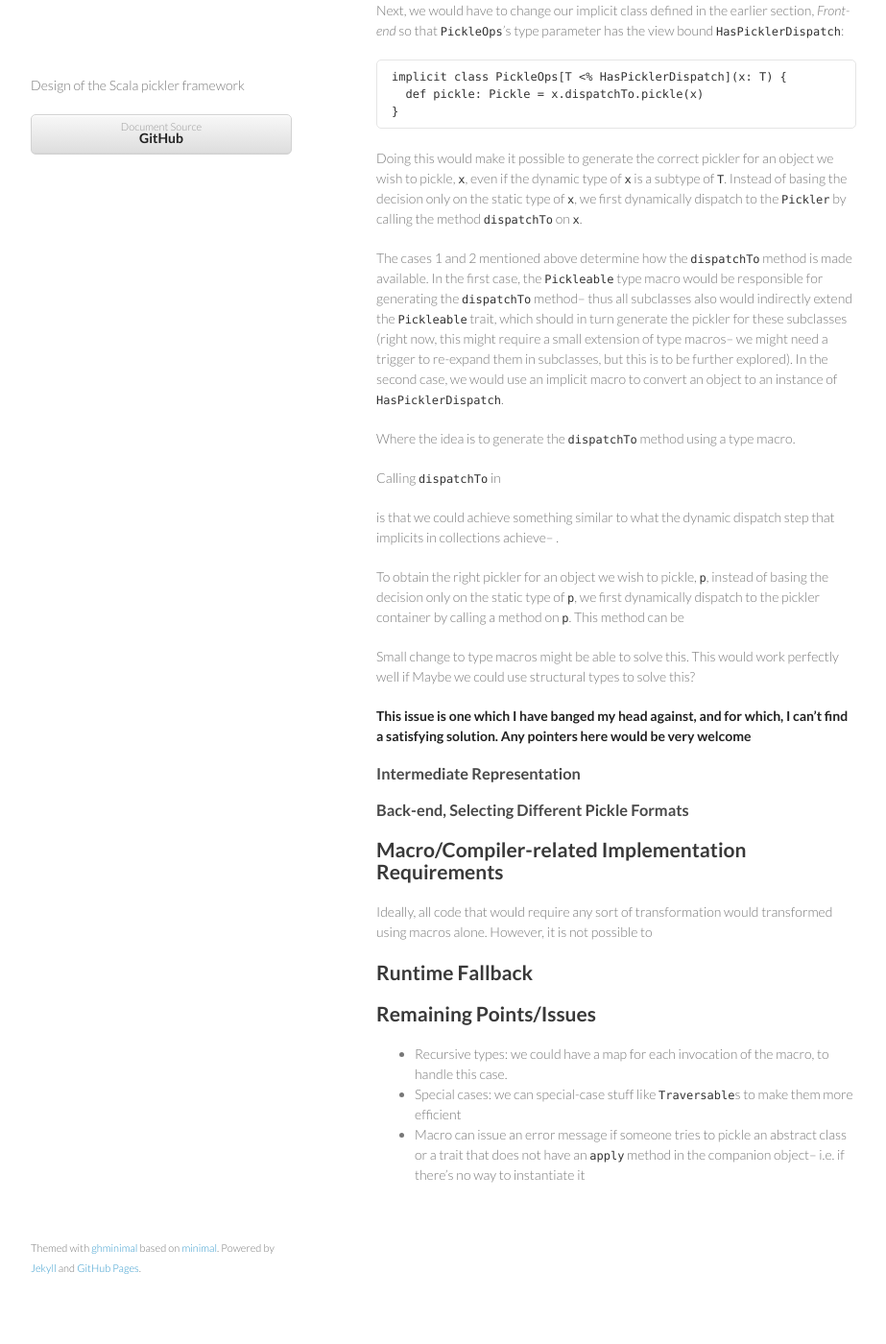
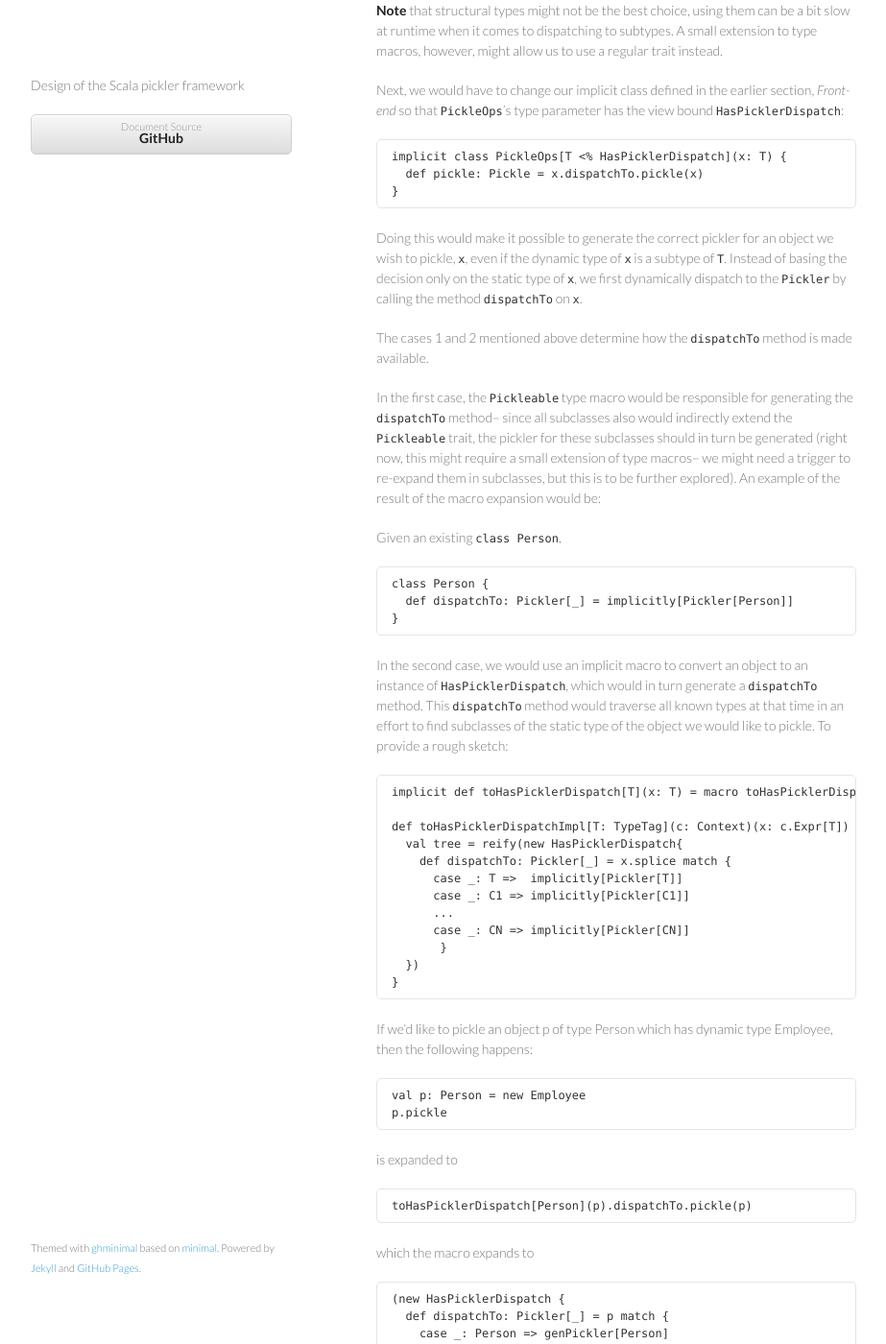
Before and after one commit to heathermiller/papers-documents, a Jekyll site: the page built from index.md, in a window 1280 px wide and 1400 px high, scrolled down 4934 px. Shown: the whole window at 96% size, without its empty margins (178-1101 px from the left). Built offline with Jekyll 4.4.1, drawn with Linux system fonts in a browser that asks for light colours; some of the changed text lies outside the part shown.

Commit message:
Finished up all generation-related bits

```diff
--- a/index.md
+++ b/index.md
@@ -234,6 +234,10 @@ a method `dispatchTo`:
 
     type HasPicklerDispatch { def dispatchTo: Pickler[_] }
 
+The result type of `dispatchTo` is an existential type since `Pickler` is
+invariant in its type parameter, and different subclasses will have to return
+picklers of different types.
+
 **Note** that structural types might not be the best choice, using them can be a
 bit slow at runtime when it comes to dispatching to subtypes. A small
 extension to type macros, however, might allow us to use a regular trait
@@ -254,44 +258,103 @@ dynamically dispatch to the `Pickler` by calling the method `dispatchTo` on
 `x`.
 
 The cases 1 and 2 mentioned above determine how the `dispatchTo` method is
-made available. In the first case, the `Pickleable` type macro would be
-responsible for generating the `dispatchTo` method-- thus all subclasses also
-would indirectly extend the `Pickleable` trait, which should in turn generate
-the pickler for these subclasses (right now, this might require a small
-extension of type macros-- we might need a trigger to re-expand them in
-subclasses, but this is to be further explored). In the second case, we would
-use an implicit macro to convert an object to an instance of
-`HasPicklerDispatch`.
+made available.
 
-Where the idea is to generate the `dispatchTo` method
-using a type macro.
+In the first case, the `Pickleable` type macro would be responsible for
+generating the `dispatchTo` method-- since all subclasses also would
+indirectly extend the `Pickleable` trait, the pickler for these subclasses
+should in turn be generated (right now, this might require a small extension
+of type macros-- we might need a trigger to re-expand them in subclasses, but
+this is to be further explored). An example of the result of the macro
+expansion would be:
 
+Given an existing `class Person`,
 
+    class Person {
+      def dispatchTo: Pickler[_] = implicitly[Pickler[Person]]
+    }
 
-Calling `dispatchTo` in
+In the second case, we would use an implicit macro to convert an object to an
+instance of `HasPicklerDispatch`, which would in turn generate a `dispatchTo`
+method. This `dispatchTo` method would traverse all known types at that time
+in an effort to find subclasses of the static type of the object we would like
+to pickle. To provide a rough sketch:
 
-is that we could achieve something similar to what the dynamic dispatch step that
-implicits in collections achieve-- .
+    implicit def toHasPicklerDispatch[T](x: T) = macro toHasPicklerDispatchImpl
 
-To obtain the right pickler for an object we wish to pickle, `p`, instead of basing the decision only on the static type of `p`, we first dynamically dispatch to the pickler container by calling a method on `p`. This method can be
+    def toHasPicklerDispatchImpl[T: TypeTag](c: Context)(x: c.Expr[T]) = {
+      val tree = reify(new HasPicklerDispatch{
+        def dispatchTo: Pickler[_] = x.splice match {
+          case _: T =>  implicitly[Pickler[T]]
+          case _: C1 => implicitly[Pickler[C1]]
+          ...
+          case _: CN => implicitly[Pickler[CN]]
+           }
+      })
+    }
 
-Small change to type macros might be able to solve this. This would work perfectly well if
-Maybe we could use structural types to solve this?
+If we'd like to pickle an object p of type Person which has dynamic type Employee, then the following happens:
 
-**This issue is one which I have banged my head against, and for which, I can't find a satisfying solution. Any pointers here would be very welcome**
+    val p: Person = new Employee
+    p.pickle
+
+is expanded to
+
+    toHasPicklerDispatch[Person](p).dispatchTo.pickle(p)
+
+which the macro expands to
+
+    (new HasPicklerDispatch {
+      def dispatchTo: Pickler[_] = p match {
+        case _: Person => genPickler[Person]
+        case _: Employee => genPickler[Employee]
+      }
+    }).dispatchTo.pickle(p)
+
+which evaluates to
+
+    genPickler[Employee].pickle(p)
+
+Note that for this to typecheck, the `pickle` method in the `Pickler` trait
+has to take a parameter of type `Any`. Internally, the pickler can safely cast
+the object to the required type (`Employee` in the example).
+
+**This issue is one which I have banged my head against, and for which, I**
+**can't find a satisfying solution. Any pointers here would be very welcome,**
+**as this admittedly is a very complicated attempt at a solution**
 
 ### Intermediate Representation
 
+Motivate the intermediate representation
+Provide what the current intermediate representation should be
+We plan to extend the intermediate representation as we develop more use-cases
+
 ### Back-end, Selecting Different Pickle Formats
+
+Localized change, change the implicit class again and add a very small thing
+a call to format.write
+
+implicit parameter of type PickleFormat
+
+Scala Binary format
+
 
 ## Macro/Compiler-related Implementation Requirements
 
-Ideally, all code that would require any sort of transformation would transformed using macros alone. However, it is not possible to
+Ideally, all code that would require any sort of transformation would
+transformed using macros alone. As alluded to in the previous sections, there
+are a few extensions to different macros that could make
 
 ## Runtime Fallback
+
+Ideally, for cases where we can't generate a static pickler, or for root types
+like `AnyRef`, we would like to _fallback_ on
+
+The idea is to run the generation code that we're already using in the macro
+to run this at runtime by simply switching the universe.
 
 ## Remaining Points/Issues
 
 - Recursive types: we could have a map for each invocation of the macro, to handle this case.
 - Special cases: we can special-case stuff like `Traversable`s to make them more efficient
-- Macro can issue an error message if someone tries to pickle an abstract class or a trait that does not have an `apply` method in the companion object-- i.e. if there's no way to instantiate it
+- Macro can issue an error message if someone tries to pickle an abstract class or a trait that does not have an `apply` method in the companion object-- i.e. if there's no way to instantiate it.
```
